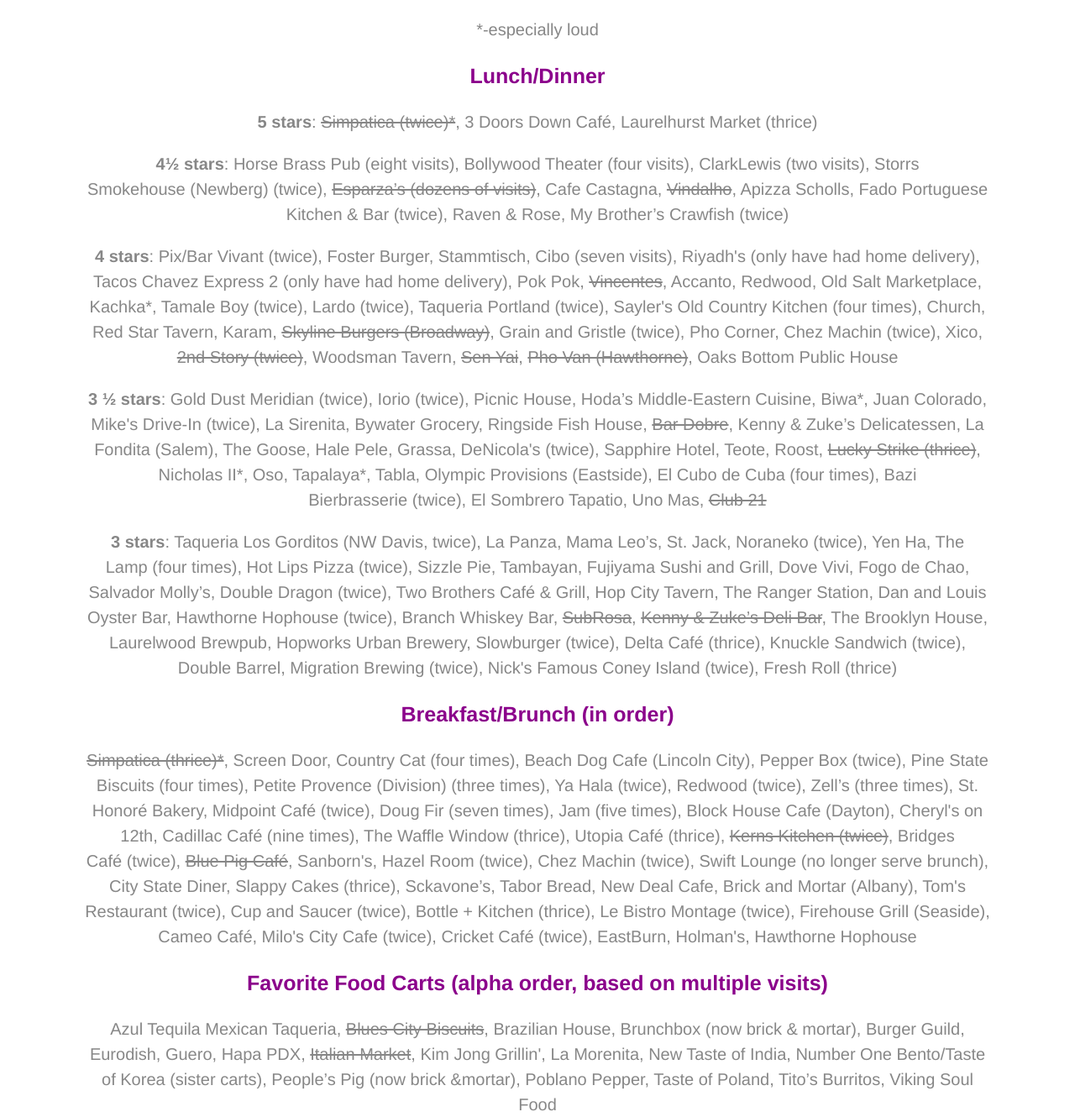
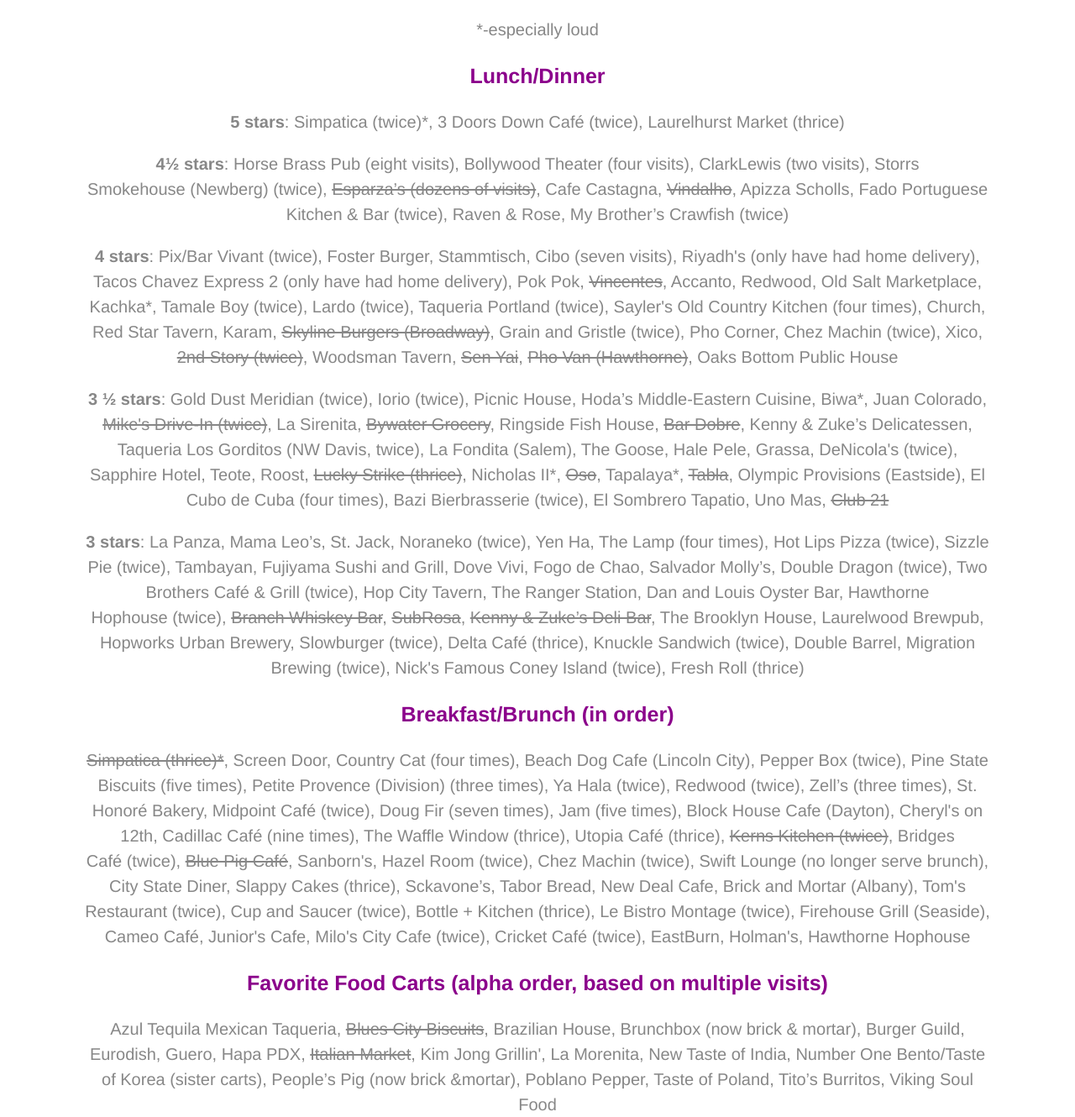
Before and after one commit to gnkatchmar/gkatchmar.com, a plain HTML site: page rest.html in a window 1280 px wide. Shown: the part 420-1750 px from the top of the page at 84% size. Drawn offline with nearby package versions, Linux system fonts and the light colour scheme.

Commit message:
0201 updates

```diff
--- a/rest.html
+++ b/rest.html
@@ -29,19 +29,19 @@
 
         <h3>Lunch/Dinner</h3>
 
-            <p><b>5 stars</b>: <del>Simpatica&nbsp;(twice)*</del>, 3 Doors Down Café, Laurelhurst Market&nbsp;(thrice)</p>
+            <p><b>5 stars</b>: Simpatica&nbsp;(twice)*, 3 Doors Down Café (twice), Laurelhurst Market&nbsp;(thrice)</p>
 
             <p><b>4½ stars</b>: Horse Brass Pub&nbsp;(eight visits), Bollywood Theater&nbsp;(four visits), ClarkLewis&nbsp;(two visits), Storrs Smokehouse&nbsp;(Newberg)&nbsp;(twice), <del>Esparza’s (dozens of visits)</del>, Cafe Castagna, <del>Vindalho</del>, Apizza Scholls, Fado Portuguese Kitchen &amp&nbsp;Bar&nbsp;(twice), Raven &amp&nbsp;Rose, My&nbsp;Brother’s Crawfish&nbsp;(twice)</p>
 
             <p><b>4 stars</b>: Pix/Bar Vivant&nbsp;(twice), Foster Burger, Stammtisch, Cibo&nbsp;(seven visits), Riyadh's (only have had home delivery), Tacos Chavez Express 2 (only have had home delivery), Pok Pok, <del>Vincentes</del>, Accanto, Redwood, Old Salt Marketplace, Kachka*, Tamale Boy&nbsp;(twice), Lardo&nbsp;(twice), Taqueria Portland (twice), Sayler's Old Country Kitchen&nbsp;(four times), Church, Red Star Tavern, Karam, <del>Skyline Burgers&nbsp;(Broadway)</del>, Grain and Gristle&nbsp;(twice), Pho Corner, Chez Machin&nbsp;(twice), Xico, <del>2nd Story&nbsp;(twice)</del>, Woodsman Tavern, <del>Sen Yai</del>, <del>Pho Van&nbsp;(Hawthorne)</del>, Oaks Bottom Public&nbsp;House</p>
 
-            <p><b>3 ½ stars</b>: Gold Dust Meridian&nbsp;(twice), Iorio&nbsp;(twice), Picnic House, Hoda’s Middle-Eastern Cuisine, Biwa*, Juan Colorado, Mike's Drive-In&nbsp;(twice), La Sirenita, Bywater Grocery, Ringside Fish House, <del>Bar Dobre</del>, Kenny &amp&nbsp;Zuke’s Delicatessen, La Fondita&nbsp;(Salem), The Goose, Hale Pele, Grassa, DeNicola's (twice), Sapphire Hotel, Teote, Roost, <del>Lucky Strike&nbsp;(thrice)</del>, Nicholas II*, Oso, Tapalaya*, Tabla, Olympic Provisions&nbsp;(Eastside), El Cubo de Cuba&nbsp;(four times), Bazi Bierbrasserie&nbsp;(twice), El Sombrero Tapatio, Uno Mas, <del>Club&nbsp;21</del> </p>
+            <p><b>3 ½ stars</b>: Gold Dust Meridian&nbsp;(twice), Iorio&nbsp;(twice), Picnic House, Hoda’s Middle-Eastern Cuisine, Biwa*, Juan Colorado, <del>Mike's Drive-In&nbsp;(twice)</del>, La Sirenita, <del>Bywater Grocery</del>, Ringside Fish House, <del>Bar Dobre</del>, Kenny &amp&nbsp;Zuke’s Delicatessen, Taqueria Los Gorditos (NW Davis, twice), La Fondita&nbsp;(Salem), The Goose, Hale Pele, Grassa, DeNicola's (twice), Sapphire Hotel, Teote, Roost, <del>Lucky Strike&nbsp;(thrice)</del>, Nicholas II*, <del>Oso</del>, Tapalaya*, <del>Tabla</del>, Olympic Provisions&nbsp;(Eastside), El Cubo de Cuba&nbsp;(four times), Bazi Bierbrasserie&nbsp;(twice), El Sombrero Tapatio, Uno Mas, <del>Club&nbsp;21</del></p>
 
-            <p><b>3 stars</b>: Taqueria Los Gorditos (NW Davis, twice), La Panza, Mama Leo’s, St. Jack, Noraneko (twice), Yen Ha, The Lamp&nbsp;(four times), Hot Lips Pizza&nbsp;(twice), Sizzle Pie, Tambayan, Fujiyama Sushi and Grill, Dove Vivi, Fogo de Chao, Salvador Molly’s, Double Dragon&nbsp;(twice), Two Brothers Café &amp&nbsp;Grill, Hop City Tavern, The Ranger Station, Dan and Louis Oyster Bar, Hawthorne Hophouse&nbsp;(twice), Branch Whiskey Bar, <del>SubRosa</del>, <del>Kenny &amp&nbsp;Zuke’s Deli Bar</del>, The Brooklyn House, Laurelwood Brewpub, Hopworks Urban Brewery, Slowburger&nbsp;(twice), Delta Café&nbsp;(thrice), Knuckle Sandwich&nbsp;(twice), Double&nbsp;Barrel, Migration Brewing (twice), Nick's Famous Coney Island (twice), Fresh Roll (thrice)</p>
+            <p><b>3 stars</b>: La Panza, Mama Leo’s, St. Jack, Noraneko (twice), Yen Ha, The Lamp&nbsp;(four times), Hot Lips Pizza&nbsp;(twice), Sizzle Pie&nbsp;(twice), Tambayan, Fujiyama Sushi and Grill, Dove Vivi, Fogo de Chao, Salvador Molly’s, Double Dragon&nbsp;(twice), Two Brothers Café &amp&nbsp;Grill&nbsp;(twice), Hop City Tavern, The Ranger Station, Dan and Louis Oyster Bar, Hawthorne Hophouse&nbsp;(twice), <del>Branch Whiskey Bar</del>, <del>SubRosa</del>, <del>Kenny &amp&nbsp;Zuke’s Deli Bar</del>, The Brooklyn House, Laurelwood Brewpub, Hopworks Urban Brewery, Slowburger&nbsp;(twice), Delta Café&nbsp;(thrice), Knuckle Sandwich&nbsp;(twice), Double&nbsp;Barrel, Migration Brewing (twice), Nick's Famous Coney Island (twice), Fresh Roll (thrice)</p>
 
         <h3>Breakfast/Brunch (in order)</h3>
 
-          <p><del>Simpatica&nbsp;(thrice)*</del>, Screen Door, Country Cat&nbsp;(four times), Beach Dog Cafe&nbsp;(Lincoln City), Pepper Box&nbsp;(twice), Pine State Biscuits&nbsp;(four times), Petite Provence&nbsp;(Division)&nbsp;(three times), Ya Hala (twice), Redwood&nbsp;(twice), Zell’s&nbsp;(three times), St. Honoré Bakery, Midpoint Café&nbsp;(twice), Doug Fir&nbsp;(seven times), Jam&nbsp;(five times), Block House Cafe (Dayton), Cheryl's on 12th, Cadillac Café&nbsp;(nine times), The Waffle Window&nbsp;(thrice), Utopia Café&nbsp;(thrice), <del>Kerns Kitchen&nbsp;(twice)</del>, Bridges Café&nbsp;(twice), <del>Blue Pig Café</del>, Sanborn's, Hazel Room&nbsp;(twice), Chez Machin&nbsp;(twice), Swift Lounge&nbsp;(no longer serve brunch), City State Diner, Slappy Cakes&nbsp;(thrice), Sckavone’s, Tabor Bread, New Deal Cafe, Brick and Mortar&nbsp;(Albany), Tom's Restaurant (twice), Cup and Saucer (twice), Bottle +&nbsp;Kitchen&nbsp;(thrice), Le Bistro Montage&nbsp;(twice), Firehouse Grill&nbsp;(Seaside), Cameo Café, Milo's City Cafe (twice), Cricket Café&nbsp;(twice), EastBurn, Holman's, Hawthorne Hophouse</p>
+          <p><del>Simpatica&nbsp;(thrice)*</del>, Screen Door, Country Cat&nbsp;(four times), Beach Dog Cafe&nbsp;(Lincoln City), Pepper Box&nbsp;(twice), Pine State Biscuits&nbsp;(five times), Petite Provence&nbsp;(Division)&nbsp;(three times), Ya Hala (twice), Redwood&nbsp;(twice), Zell’s&nbsp;(three times), St. Honoré Bakery, Midpoint Café&nbsp;(twice), Doug Fir&nbsp;(seven times), Jam&nbsp;(five times), Block House Cafe (Dayton), Cheryl's on 12th, Cadillac Café&nbsp;(nine times), The Waffle Window&nbsp;(thrice), Utopia Café&nbsp;(thrice), <del>Kerns Kitchen&nbsp;(twice)</del>, Bridges Café&nbsp;(twice), <del>Blue Pig Café</del>, Sanborn's, Hazel Room&nbsp;(twice), Chez Machin&nbsp;(twice), Swift Lounge&nbsp;(no longer serve brunch), City State Diner, Slappy Cakes&nbsp;(thrice), Sckavone’s, Tabor Bread, New Deal Cafe, Brick and Mortar&nbsp;(Albany), Tom's Restaurant (twice), Cup and Saucer (twice), Bottle +&nbsp;Kitchen&nbsp;(thrice), Le Bistro Montage&nbsp;(twice), Firehouse Grill&nbsp;(Seaside), Cameo Café, Junior's Cafe, Milo's City Cafe (twice), Cricket Café&nbsp;(twice), EastBurn, Holman's, Hawthorne Hophouse</p>
 
         <h3>Favorite Food Carts&nbsp;(alpha order, based on multiple visits)</h3>
 
```
Also changed, not shown: index.html (+1 -1 lines).
